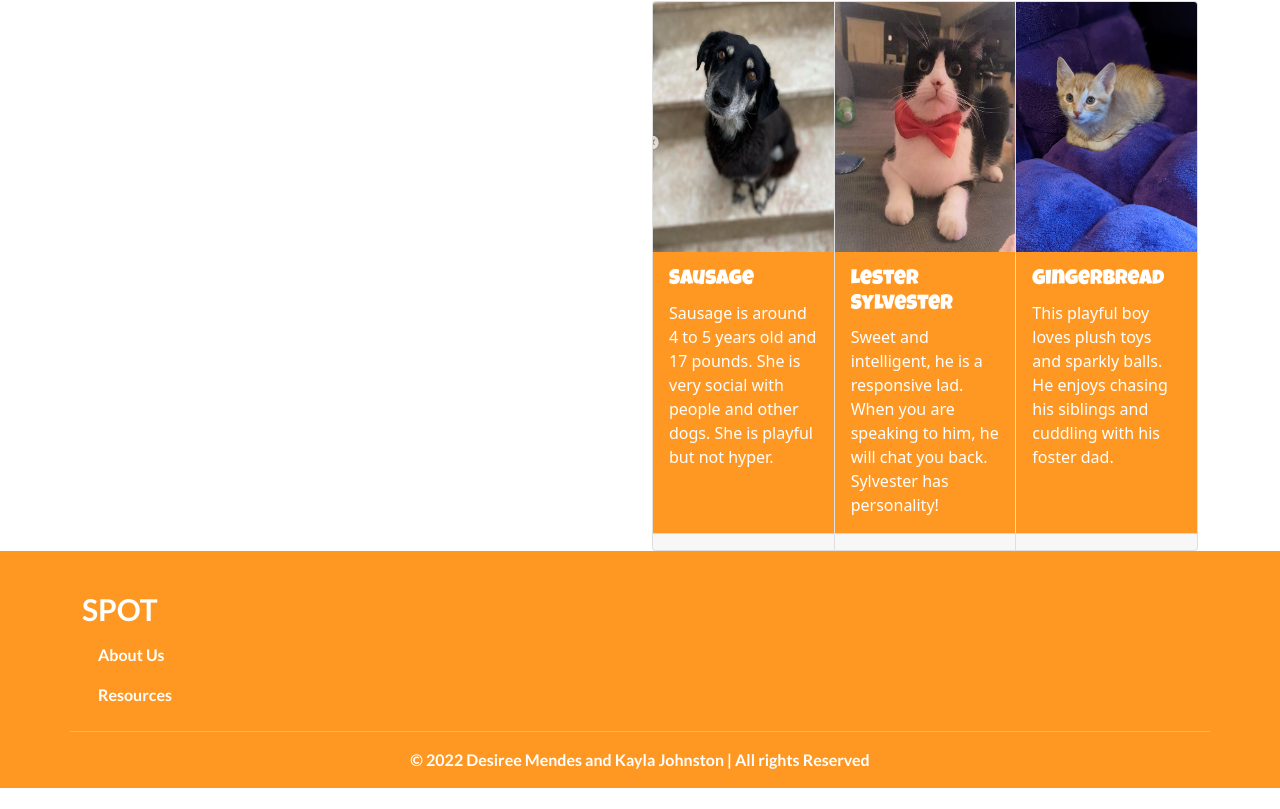
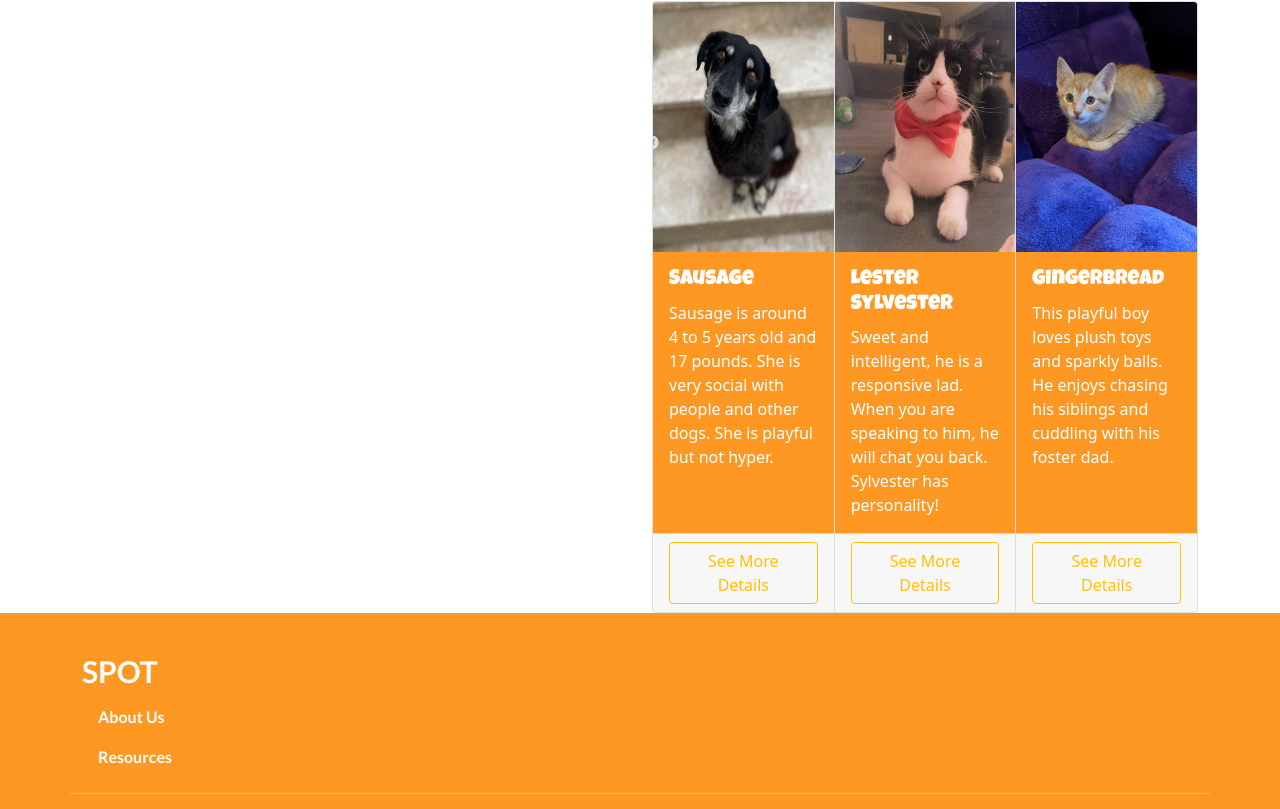
Before and after one commit to keepitclassick/spot, a React (Create React App) app in the folder client/: page / in a window 1280 px wide. Shown: the part 365-1174 px from the top of the page. Before the commit the page ends 1153 px from the top, so only its background shows below. Built offline with nearby package versions, Linux system fonts and the light colour scheme.

Commit message:
add and center buttons for cardfooters

```diff
--- a/client/src/Components/HomepagePets.jsx
+++ b/client/src/Components/HomepagePets.jsx
@@ -25,8 +25,10 @@ export default function HomepagePets() {
                   hyper.
                 </p>
               </div>
-              <div class="card-footer">
-                <small class="text-muted"></small>
+              <div class="card-footer text-center">
+                <button type="button" class="btn btn-outline-warning">
+                  See More Details
+                </button>
               </div>
             </div>
             <div class="card">
@@ -44,8 +46,10 @@ export default function HomepagePets() {
                   personality!
                 </p>
               </div>
-              <div class="card-footer">
-                <small class="text-muted"></small>
+              <div class="card-footer text-center">
+                <button type="button" class="btn btn-outline-warning">
+                  See More Details
+                </button>
               </div>
             </div>
             <div class="card">
@@ -62,8 +66,10 @@ export default function HomepagePets() {
                   chasing his siblings and cuddling with his foster dad.
                 </p>
               </div>
-              <div class="card-footer">
-                <small class="text-muted"></small>
+              <div class="card-footer text-center">
+                <button type="button" class="btn btn-outline-warning">
+                  See More Details
+                </button>
               </div>
             </div>
           </div>
--- a/client/src/Components/HomepagePets.scss
+++ b/client/src/Components/HomepagePets.scss
@@ -1,4 +1,5 @@
 $dark: rgb(255, 152, 35);
+$btn-primary: rgb(255, 152, 35);
 
 .card-text {
   color: white;
@@ -13,5 +14,9 @@ $dark: rgb(255, 152, 35);
   background-color: rgb(255, 152, 35);
 }
 
+.card-footer {
+  color: white;
+}
+
 @import "~bootstrap/scss/bootstrap.scss";
 @import url("https://fonts.googleapis.com/css2?family=Luckiest+Guy&display=swap");
```
